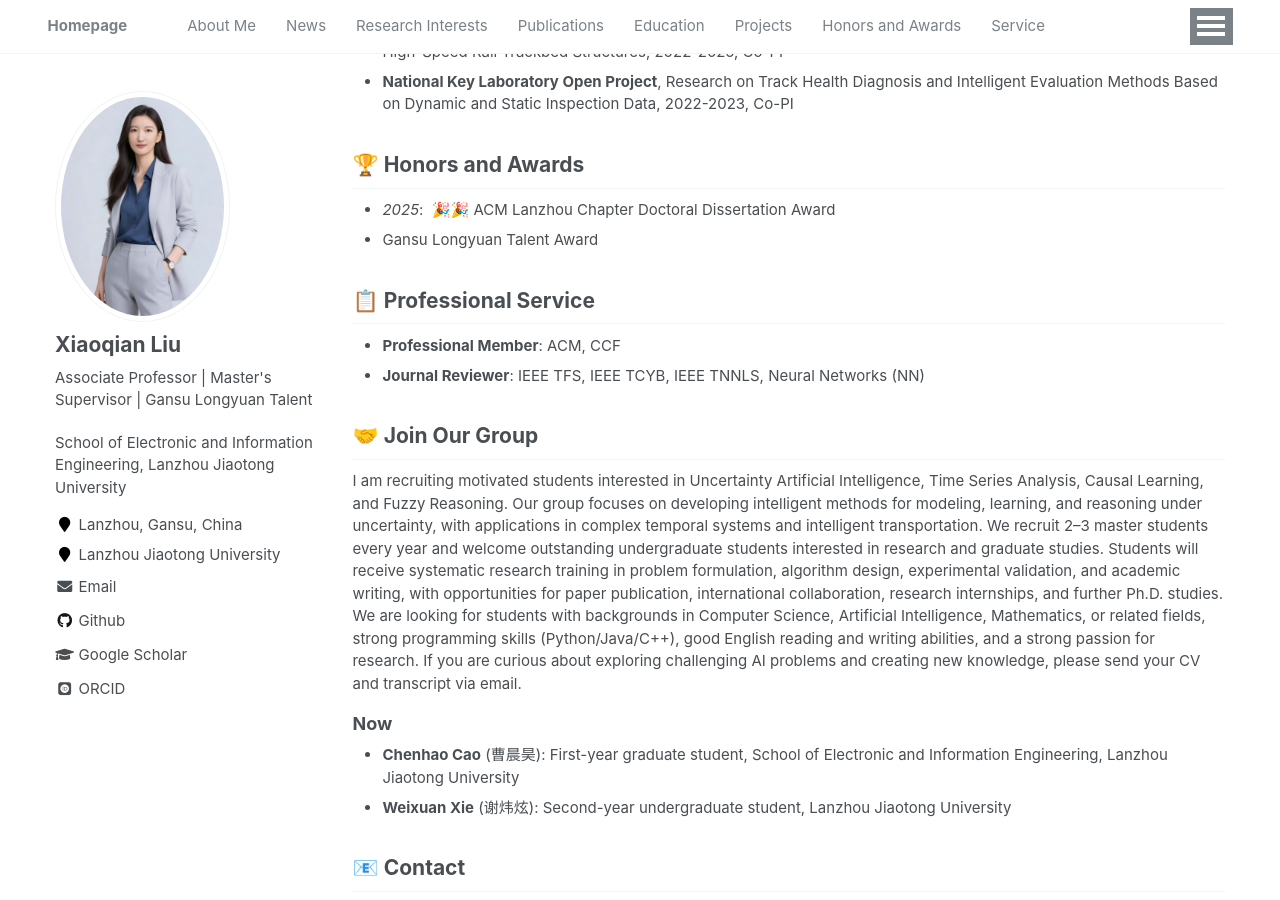
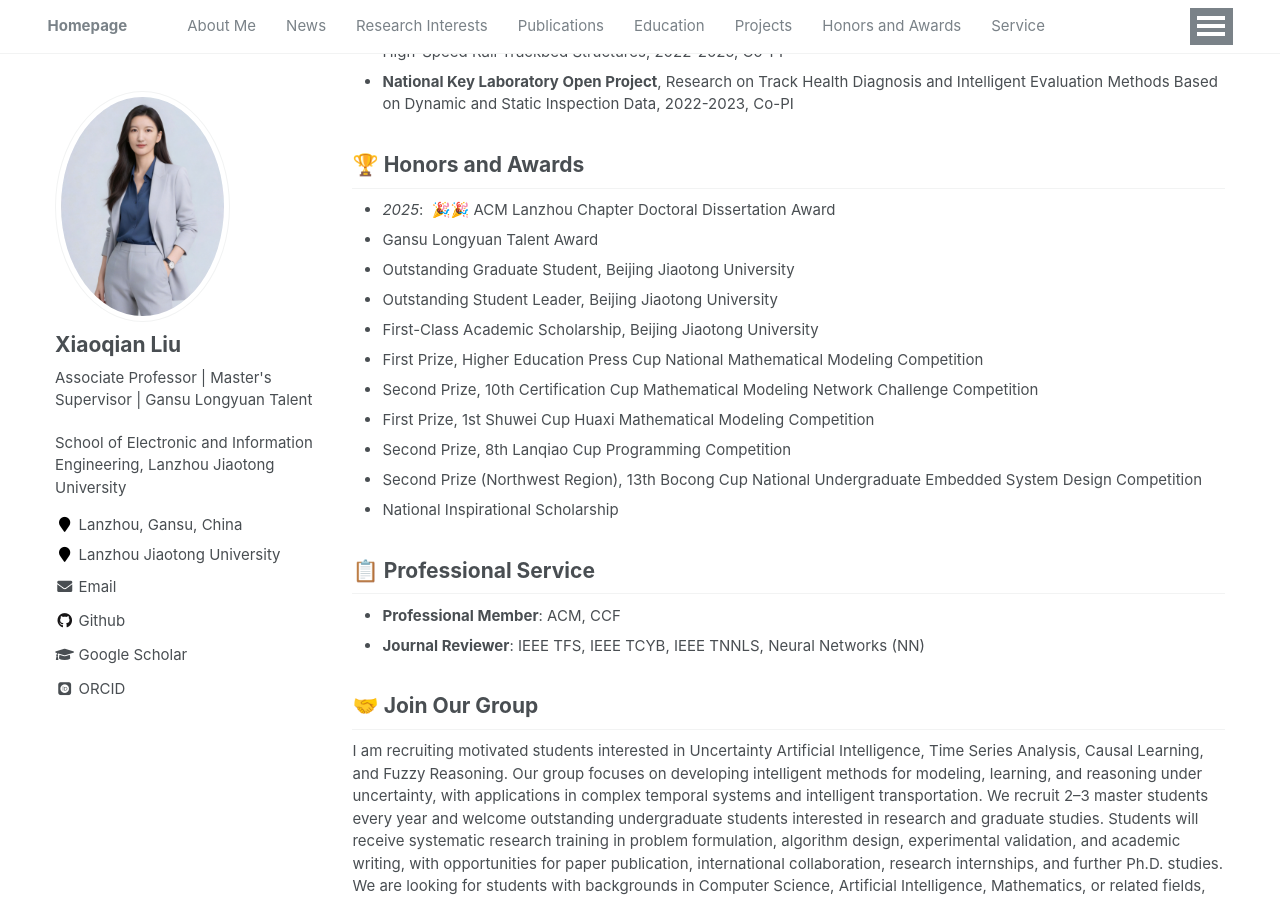
Before and after one commit to xiaoqianliu1/xiaoqianliu1.github.io, a Jekyll site: the page built from _pages/about.md, in a window 1280 px wide and 900 px high, scrolled down 3029 px. Built offline with Jekyll 4.4.1, drawn with Linux system fonts in a browser that asks for light colours; some web fonts are replaced.

Commit message:
feat: add 9 honors/awards to Honors and Awards section

```diff
--- a/_pages/about.md
+++ b/_pages/about.md
@@ -194,6 +194,15 @@ Yingjun Zhang, Hongzhi Yin, **Xiaoqian Liu**, Hai Huang, Xiaorong Hou
 # 🏆 Honors and Awards
 - *2025*: &nbsp;🎉🎉 ACM Lanzhou Chapter Doctoral Dissertation Award
 - Gansu Longyuan Talent Award
+- Outstanding Graduate Student, Beijing Jiaotong University
+- Outstanding Student Leader, Beijing Jiaotong University
+- First-Class Academic Scholarship, Beijing Jiaotong University
+- First Prize, Higher Education Press Cup National Mathematical Modeling Competition
+- Second Prize, 10th Certification Cup Mathematical Modeling Network Challenge Competition
+- First Prize, 1st Shuwei Cup Huaxi Mathematical Modeling Competition
+- Second Prize, 8th Lanqiao Cup Programming Competition
+- Second Prize (Northwest Region), 13th Bocong Cup National Undergraduate Embedded System Design Competition
+- National Inspirational Scholarship
 
 <span class='anchor' id='-service'></span>
 # 📋 Professional Service
```
